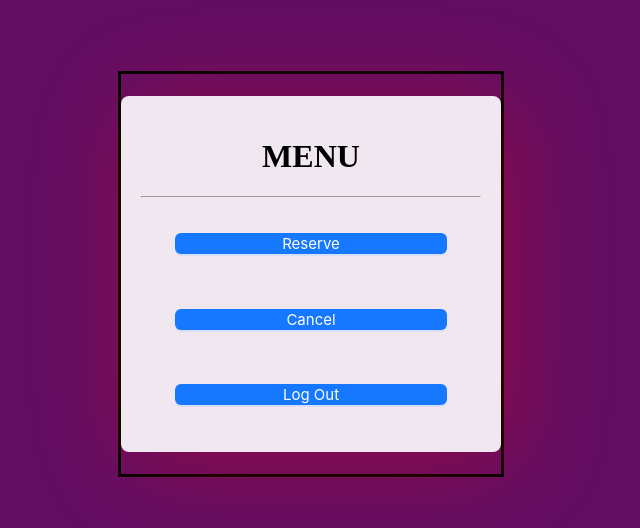
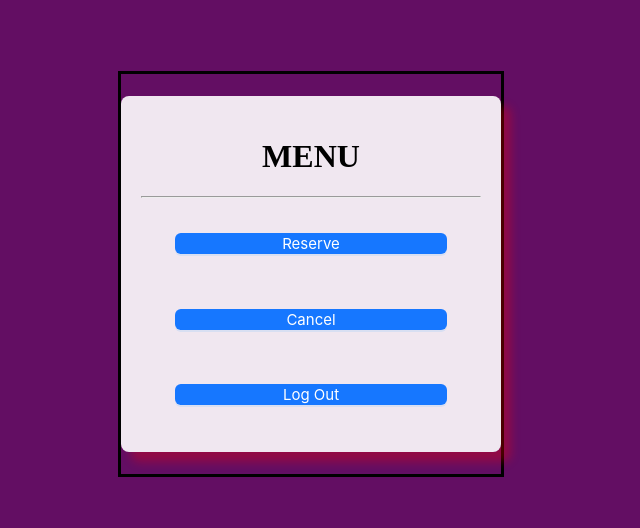
Before and after one commit to JoergeRyan/movie-ticketing-system-react-js, a React (Create React App) app in the folder movie-ticketing-system/: page /menu in a window 1280 px wide. Shown: the top 528 px of the page, without its empty margins (329-969 px from the left). Built offline with nearby package versions, Linux system fonts and the light colour scheme.

Commit message:
6th commit

```diff
--- a/movie-ticketing-system/src/Stylesheets/Register.css
+++ b/movie-ticketing-system/src/Stylesheets/Register.css
@@ -15,7 +15,7 @@
     padding: 20px;
     border-radius: 8px;
     background-color: rgba(255, 255, 255, 0.9);
-    box-shadow: 10px 10px 100px rgba(255, 0, 0, 0.3);
+    box-shadow: 10px 10px 10px rgba(255, 0, 0, 0.3);
   }
 
 input{
```
